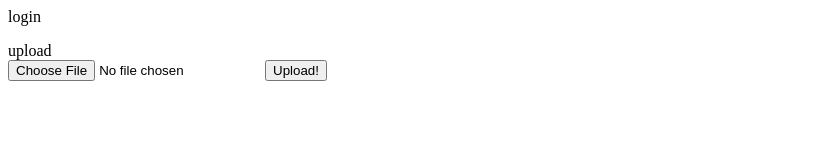
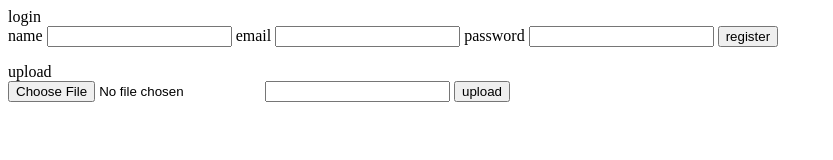
Before and after one commit to JakeTrock/flipit, a website: page testformfile.html in a window 1280 px wide. Shown: the whole page, without its empty margins (0-833 px from the left). Drawn offline with Linux system fonts and the light colour scheme.

Commit message:
Update testformfile.html

```diff
--- a/testformfile.html
+++ b/testformfile.html
@@ -1,17 +1,34 @@
 <html>
-  <body>
+
+<body>
     login
-    <form>
-
+    <form method='post' id="logform" encType="multipart/form-data">
+        name
+        <input type="text" name="name" />
+        email
+        <input type="text" name="email" />
+        password
+        <input type="text" name="password" />
+        <button onclick="send('http://192.168.1.49:5000/api/users/register','logform');">register</button>
     </form>
     upload
-    <form ref='uploadForm'
-      id='uploadForm'
-      action='http://192.168.1.49:5000/upload'
-      method='post'
-      encType="multipart/form-data">
+    <form id="upload" method='post' encType="multipart/form-data">
         <input type="file" name="sampleFile" />
-        <input type='submit' value='Upload!' />
+        <input type="text" name="name" />
+        <button onclick="send('http://192.168.1.49:5000/api/posts','logform');">upload</button>
     </form>
-  </body>
+</body>
+<script type="text/javascript">
+function send(url,formData) {
+    $.ajax({
+        type: "POST",
+        url: url,
+        data: JSON.stringify($('#'+formData).serializeArray()),
+        success: function() {console.log("success")},
+        dataType: "json",
+        contentType: "application/json"
+    });
+}
+</script>
+
 </html>
```
